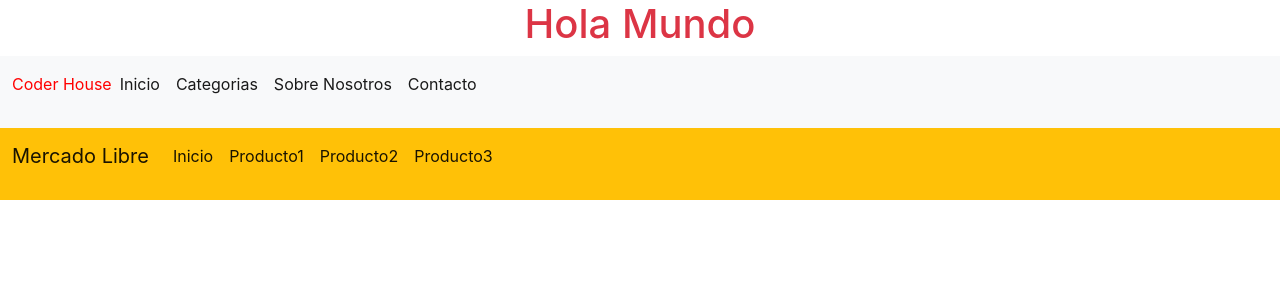
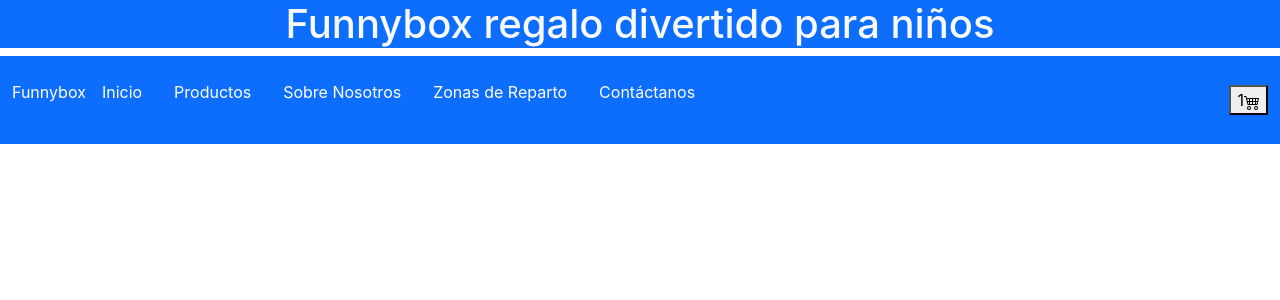
Before and after one commit to Jigeroar87/NODEJS, a React (Create React App) app: page / in a window 1280 px wide. Shown: the top 300 px of the page. Built offline with nearby package versions, Linux system fonts and the light colour scheme.

Commit message:
Pre-entrega1 Jimmy Robles

```diff
--- a/public/index.html
+++ b/public/index.html
@@ -10,8 +10,10 @@
       content="Web site created using create-react-app"
     />
     <link rel="apple-touch-icon" href="%PUBLIC_URL%/logo192.png" />
+    <link href="https://cdn.jsdelivr.net/npm/bootstrap@5.0.2/dist/css/bootstrap.min.css" rel="stylesheet" integrity="sha384-EVSTQN3/azprG1Anm3QDgpJLIm9Nao0Yz1ztcQTwFspd3yD65VohhpuuCOmLASjC" crossorigin="anonymous">
 
-    <link href="https://cdn.jsdelivr.net/npm/bootstrap@5.0.2/dist/css/bootstrap.min.css" rel="stylesheet" integrity="sha384-EVSTQN3/azprG1Anm3QDgpJLIm9Nao0Yz1ztcQTwFspd3yD65VohhpuuCOmLASjC" crossorigin="anonymous">
+
+
 
     <!--
       manifest.json provides metadata used when your web app is installed on a
--- a/src/App.js
+++ b/src/App.js
@@ -5,9 +5,8 @@
 
   return (
     <div className="App">
-      <h1 className='text-danger'>Hola Mundo</h1>
-      <Navbar items={['Inicio','Categorias','Sobre Nosotros','Contacto']} NavbarLogoCss={'danger'} NavbarLogo={'Coder House'} />
-      <Navbar items={['Inicio','Producto1','Producto2','Producto3']} className={"navbar navbar-expand-lg navbar-light bg-warning"} NavbarLogo={'Mercado Libre'}  />
+      <h1 className='text-light bg-primary'>Funnybox regalo divertido para niños</h1>
+      <Navbar items={['Inicio','Productos','Sobre Nosotros','Zonas de Reparto','Contáctanos']} NavbarLogoCss={'white'} NavbarLogo={'Funnybox'} />
     </div>
 
 );
--- /dev/null
+++ b/src/Components/Navbar/CartWidget.js
@@ -0,0 +1,13 @@
+import React from 'react'
+
+const CartWidget = () => {
+  return (
+    <button className="bi bi-cart4"><span>1</span>
+      <svg xmlns="http://www.w3.org/2000/svg" width="16" height="16" fill="currentColor" className="bi bi-cart4" viewBox="0 0 16 16">
+          <path d="M0 2.5A.5.5 0 0 1 .5 2H2a.5.5 0 0 1 .485.379L2.89 4H14.5a.5.5 0 0 1 .485.621l-1.5 6A.5.5 0 0 1 13 11H4a.5.5 0 0 1-.485-.379L1.61 3H.5a.5.5 0 0 1-.5-.5zM3.14 5l.5 2H5V5H3.14zM6 5v2h2V5H6zm3 0v2h2V5H9zm3 0v2h1.36l.5-2H12zm1.11 3H12v2h.61l.5-2zM11 8H9v2h2V8zM8 8H6v2h2V8zM5 8H3.89l.5 2H5V8zm0 5a1 1 0 1 0 0 2 1 1 0 0 0 0-2zm-2 1a2 2 0 1 1 4 0 2 2 0 0 1-4 0zm9-1a1 1 0 1 0 0 2 1 1 0 0 0 0-2zm-2 1a2 2 0 1 1 4 0 2 2 0 0 1-4 0z"/>
+      </svg>
+    </button>
+  )
+}
+
+export default CartWidget
--- a/src/Components/Navbar/Navbar.css
+++ b/src/Components/Navbar/Navbar.css
@@ -1,5 +1,5 @@
-.danger{
-    color: red;
+.white{
+    color: white;
 }
 
 .warning{
--- a/src/Components/Navbar/Navbar.js
+++ b/src/Components/Navbar/Navbar.js
@@ -1,6 +1,7 @@
 import React from 'react'
 import NavbarItem from './NavbarItem'
 import './Navbar.css'
+import CartWidget from './CartWidget'
 
 const Navbar = (props) => {
 console.log("🚀 ~ file: Navbar.js:5 ~ Navbar ~ props:", props)
@@ -8,7 +9,7 @@
 
  return (
     <nav className= {
-          props.className || "navbar navbar-expand-lg navbar-light bg-light"
+          props.className || "navbar navbar-expand-lg navbar-dark bg-primary"
           }
     >
   <div className="container-fluid">
@@ -26,6 +27,7 @@
 
       </ul>
     </div>
+    <CartWidget/>
   </div>
 </nav>
   )
--- a/src/Components/Navbar/NavbarItem.js
+++ b/src/Components/Navbar/NavbarItem.js
@@ -3,7 +3,7 @@
 const NavbarItem = (props) => {
   return (
     <Fragment>
-      <li className="nav-item">
+      <li className="nav-item nav-link text-dark">
             <p className="nav-link active" aria-current="page" >
               {props.texto}
             </p>
```
